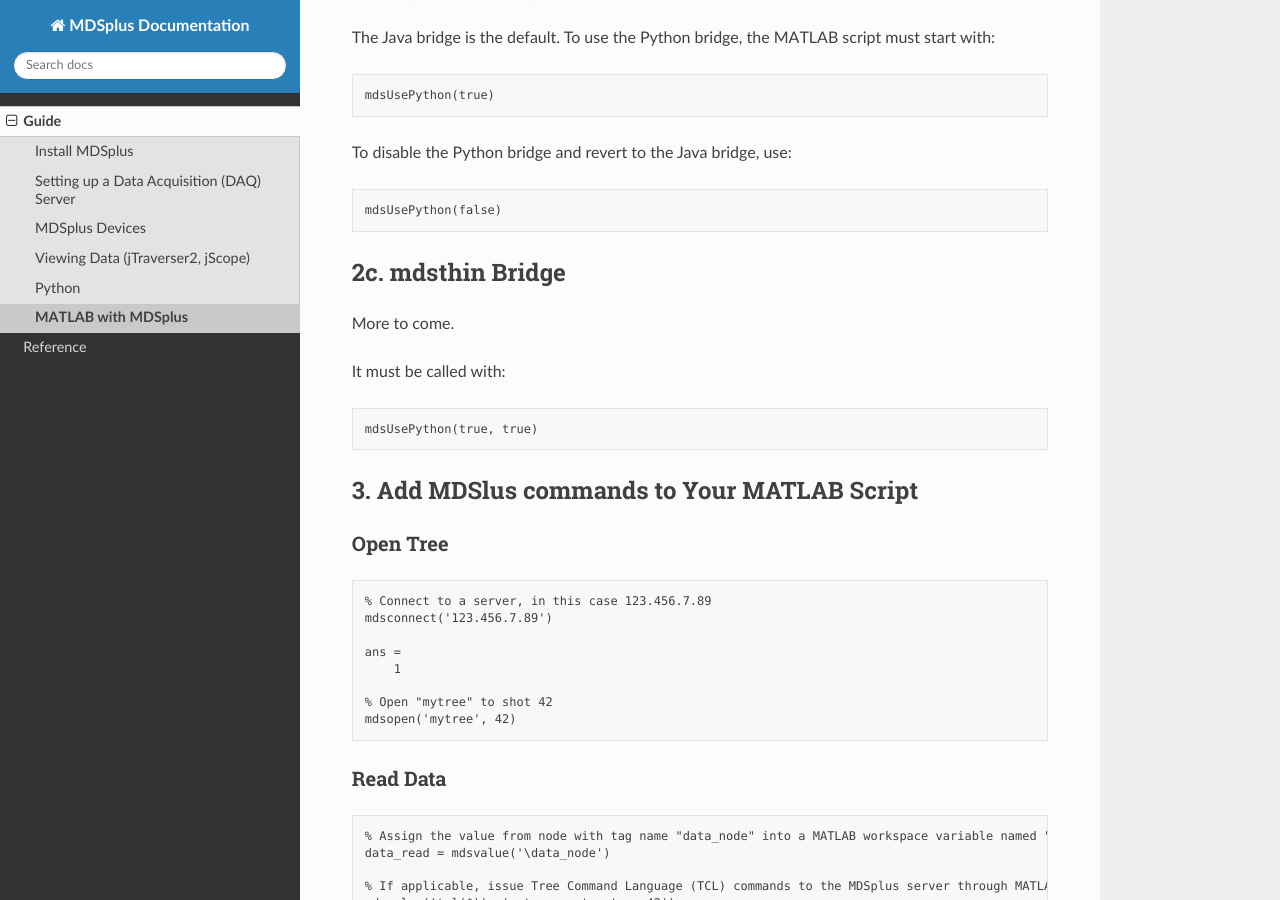
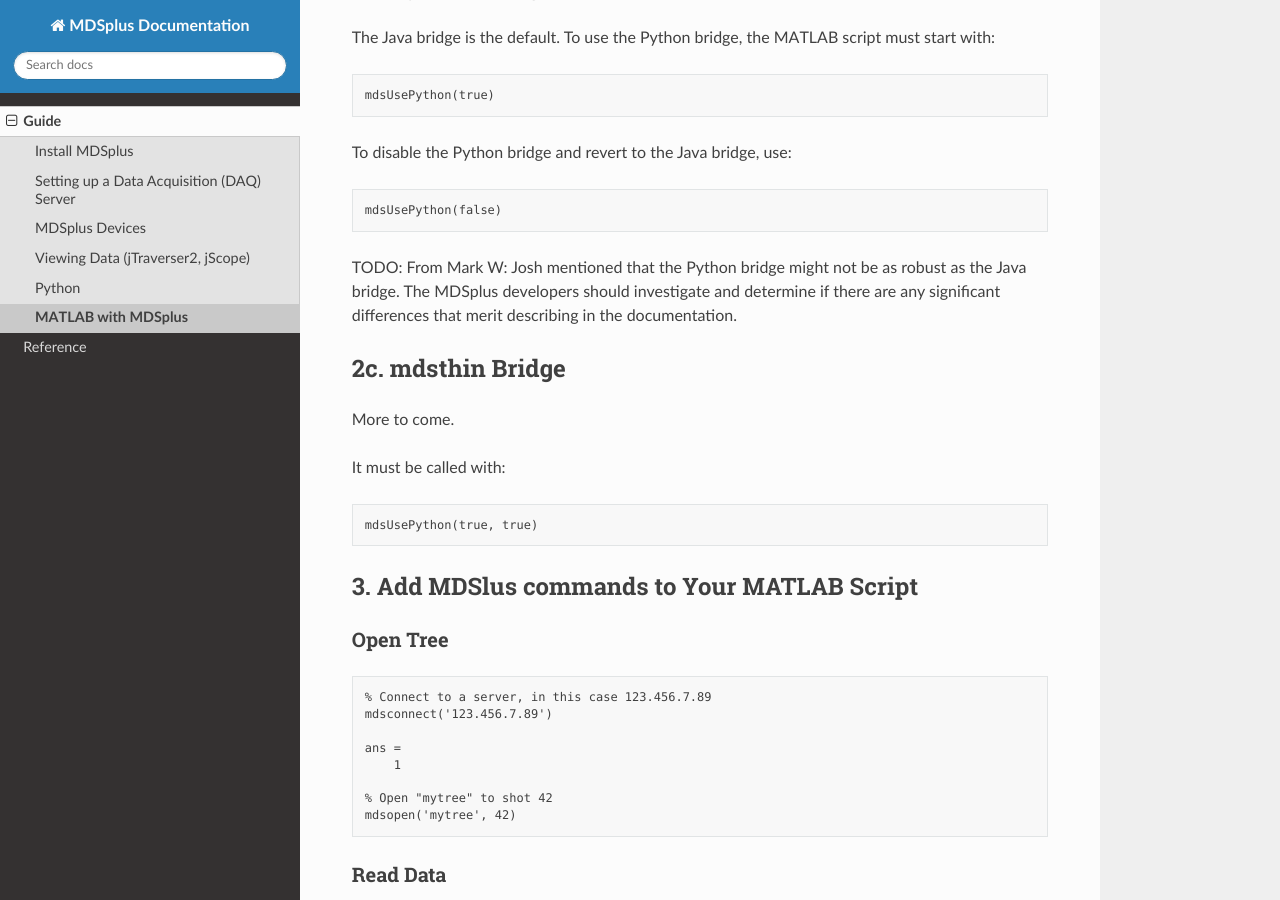
Before and after one commit to MDSplus/Documentation, a Sphinx documentation site: the page built from docs/guide/matlab.md, in a window 1280 px wide and 900 px high, scrolled down 2599 px. Built offline with Sphinx 7.4.7 and the Read the Docs theme 3.1.0, drawn with Linux system fonts in a browser that asks for light colours; pages that are not in the unit, such as notebooks, are missing from menus.

Commit message:
Updates to Matlab.md
All corrections applied per Mark W's input so far. Publishing for further internal dev team review

````diff
--- a/docs/guide/matlab.md
+++ b/docs/guide/matlab.md
@@ -86,6 +87,9 @@
 ```
 mdsUsePython(false)
 ```
+
+TODO: From Mark W: Josh mentioned that the Python bridge might not be as robust as the Java bridge. The MDSplus developers should investigate and determine if there are any significant differences that merit describing in the documentation.
+
 
 ## 2c. mdsthin Bridge
 
````
Also changed, not shown: other parts of docs/guide/matlab.md (+2 -1 lines).
